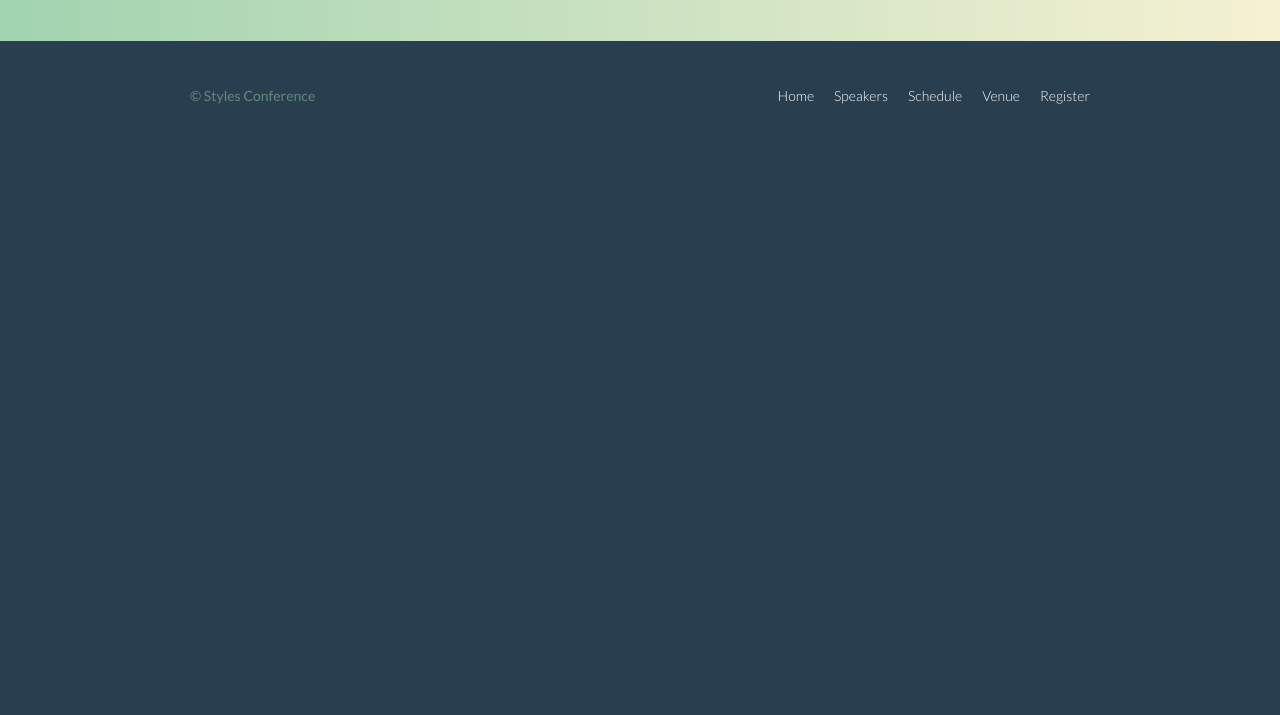
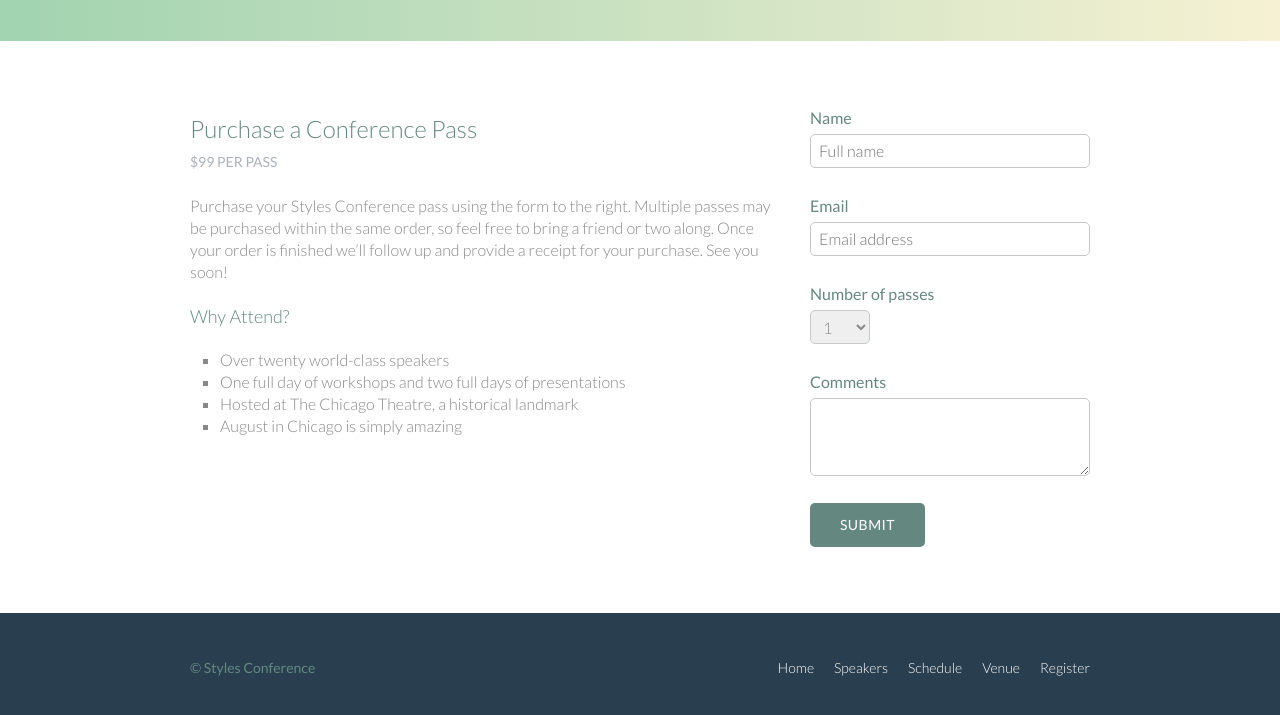
Before and after one commit to mrmacfadden/styles-conference-25, a plain HTML site: page register.html in a window 1280 px wide. Shown: the part 355-1070 px from the top of the page. Before the commit the page ends 800 px from the top, so only its background shows below. Drawn offline with Linux system fonts and the light colour scheme.

Commit message:
register

```diff
--- a/assets/stylesheets/main.css
+++ b/assets/stylesheets/main.css
@@ -243,6 +243,15 @@ p a {
   background: #fff;
   color: #648880;
 }
+.btn-default{
+  border:0;
+  background:#648880;
+  padding:11px 30px;
+  font-size:14px;
+}
+.btn-default:hover{
+  background:#77a198;
+}
 
 /*
   ========================================
@@ -373,3 +382,47 @@ p a {
 .venue-map {
   height: 264px;
 }
+
+/*
+  ========================================
+  Register
+  ========================================
+*/
+.why-attend{
+  list-style-type:square;
+  margin:0 0 22px 30px;
+}
+form{
+  margin-bottom: 22px;
+}
+input,
+select,
+textarea{
+    font: 300 16px/22px "Lato", "Open Sans", "Helvetica Neue", Helvetica, Arial, sans-serif;
+}
+.register-group label{
+  color:#648880;
+  cursor:pointer;
+  font-weight:400;
+}
+.register-group input,
+.register-group select,
+.register-group textarea{
+  border:1px solid #c6c9cc;
+  border-radius: 5px;
+  color:#888;
+  display:block;
+  margin:5px 0 27px 0;
+  padding:5px 8px;
+}
+.register-group input,
+.register-group textarea{
+  width:100%;
+}
+.register-group select{
+  height:34px;
+  width:60px;
+}
+.register-group textarea{
+  height:78px;
+}
--- a/register.html
+++ b/register.html
@@ -44,6 +44,58 @@
       </div>
     </section>
 
+    <section class="row">
+      <div class="grid">
+        <section class="col-2-3">
+          <h2>Purchase a Conference Pass</h2>
+          <h5>$99 per Pass</h5>
+
+          <p>Purchase your Styles Conference pass using the form to the right. Multiple passes may be purchased within the same order, so feel free to bring a friend or two along. Once your order is finished we&#8217;ll follow up and provide a receipt for your purchase. See you soon!</p>
+
+          <h4>Why Attend?</h4>
+
+          <ul class="why-attend">
+            <li>Over twenty world-class speakers</li>
+            <li>One full day of workshops and two full days of presentations</li>
+            <li>Hosted at The Chicago Theatre, a historical landmark</li>
+            <li>August in Chicago is simply amazing</li>
+          </ul>
+        </section><!--
+
+        --><form class="col-1-3" action="#" method="post">
+          <fieldset class="register-group">
+            <label>
+              Name
+              <input type="text" name="name" placeholder="Full name" required>
+            </label>
+            <label>
+              Email
+              <input type="email" name="email" placeholder="Email address" required>
+            </label>
+            <label>
+              Number of passes
+              <select name="quantity" required>
+                <option value="1" selected>1</option>
+                <option value="2">2</option>
+                <option value="3">3</option>
+                <option value="4">4</option>
+                <option value="5">5</option>
+              </select>
+            </label>
+
+            <label>
+              Comments
+              <textarea name="comments"></textarea>
+            </label>
+
+          </fieldset>
+
+          <input class="btn btn-default" type="submit" name="submit" vale="Purchase">
+      </form>
+
+      </div>
+    </section>
+
     <!-- Footer -->
 
     <footer class="primary-footer container group">
```
